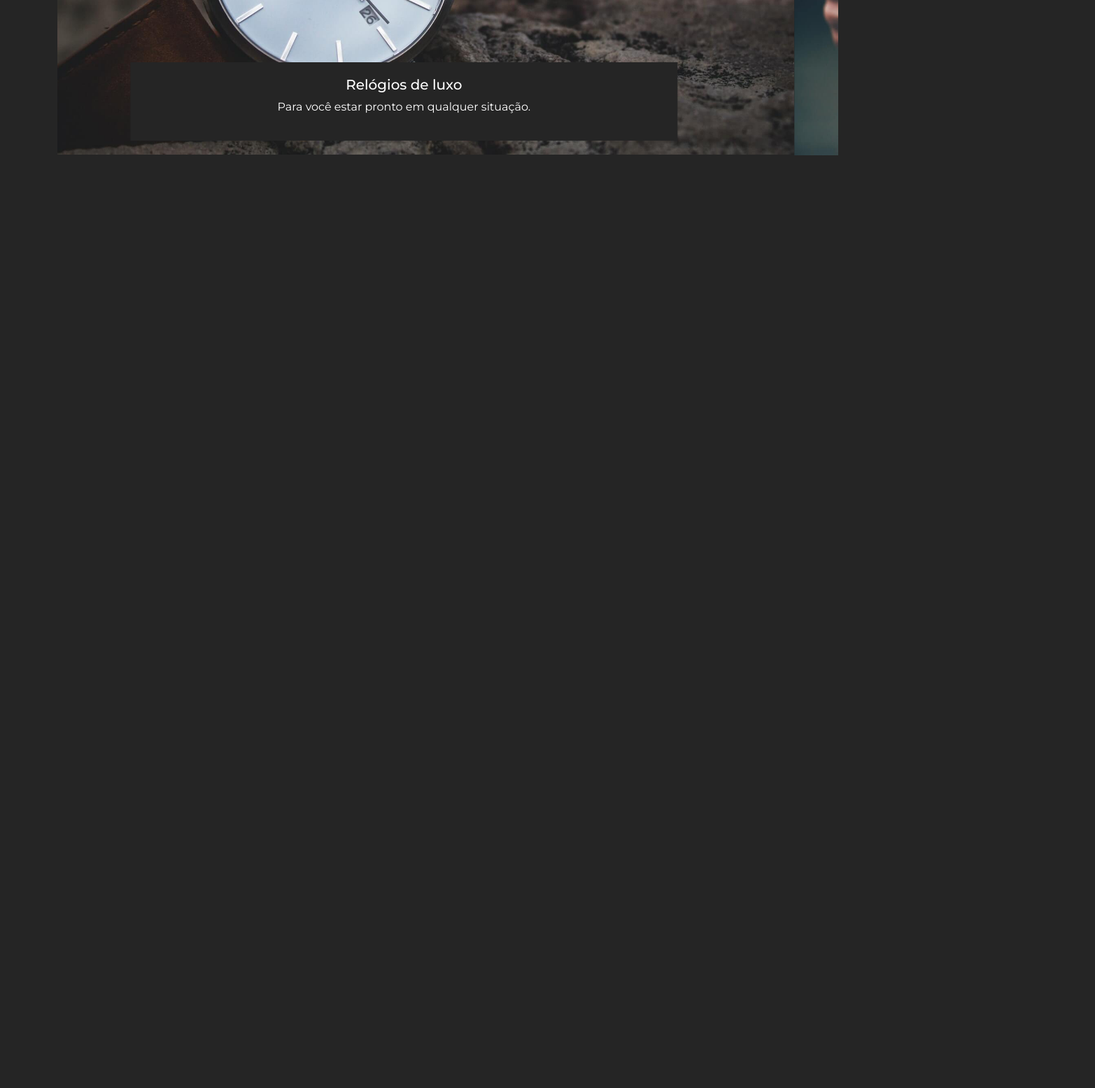
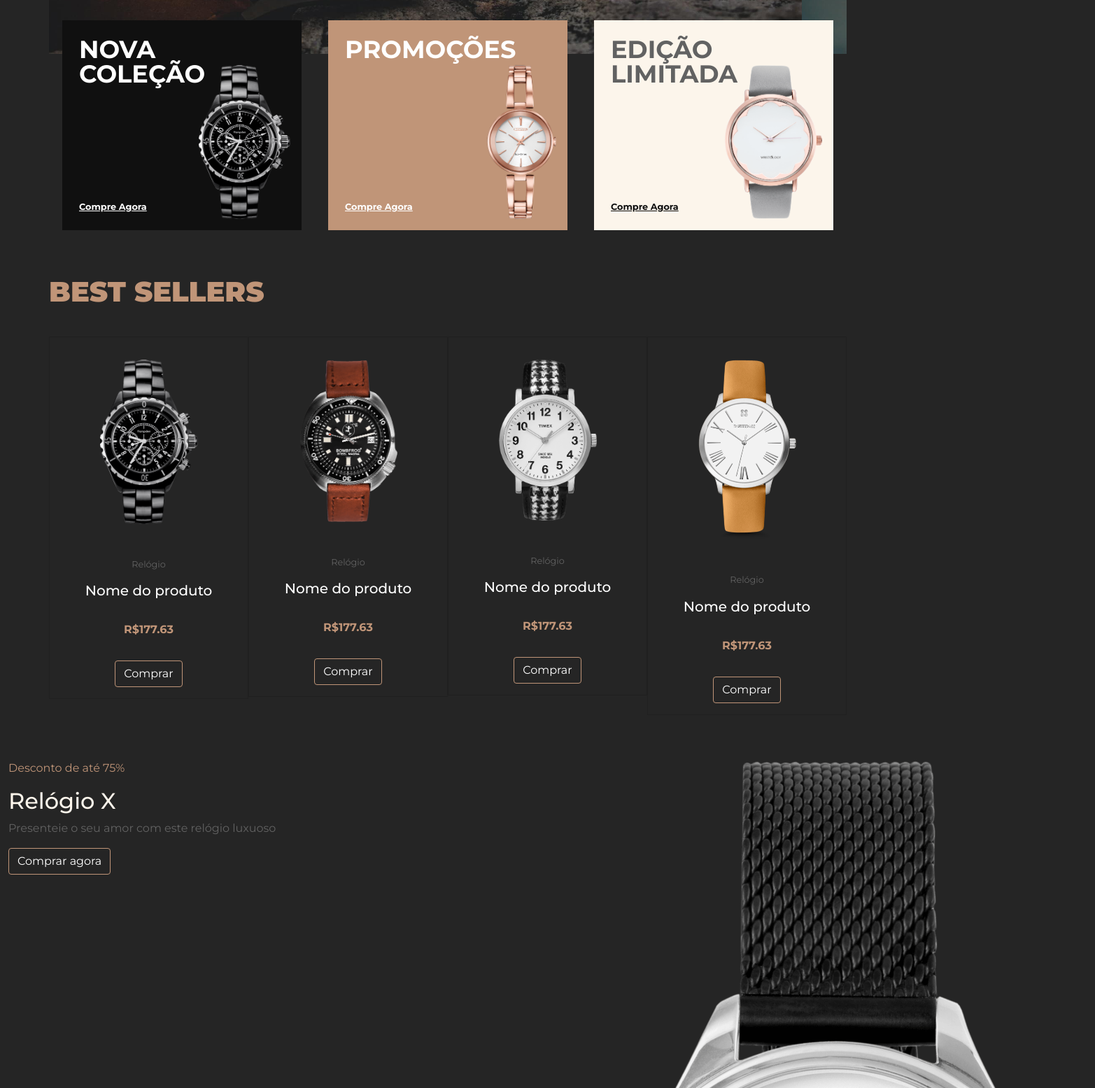
Before and after one commit to fabioluizvieiradasilva/ExactTime, a plain HTML site: page index.html in a window 1280 px wide. Shown: the part 679-2234 px from the top of the page at 70% size, 1565 px wide, since content can reach past the window. Before the commit the page ends 901 px from the top, so only its background shows below. Drawn offline with nearby package versions, Linux system fonts and the light colour scheme.

Commit message:
Iniciando o banner

```diff
--- a/css/style.css
+++ b/css/style.css
@@ -121,6 +121,123 @@ body {
     font-size: 1.5em;
 }
 
+/*BANNERS*/
+#banners-container{
+    padding: 0;
+}
+
+.carousel-caption{
+    bottom:5em;
+    padding: 1em;
+    left: 12%;
+    right: 12%;
+}
+
+.carousel-caption h5{
+    font-size: 1.8em;
+}
+
+/*MINI BANNER*/
+#mini-banners {
+    margin-top: -3em;
+    z-index: 10;
+}
+
+#mini-banners .col-12{
+    z-index: 1;
+    height: 300px;
+    padding: 1.5em;
+    position: relative;
+    display: flex;
+    flex-direction: column;
+    justify-content: space-between;
+}
+
+#mini-banners .col-12 h2 {
+    text-transform: uppercase;
+    max-width: 50px;
+    font-size: 2.2em;
+    font-weight: 700;
+    line-height: 1em;
+}
+
+#mini-banners .col-12 img {
+    height: 220px;
+    position: absolute;
+    right: 1rem;
+    bottom: 1rem;
+}
+
+#mini-banners .col-12 a {
+    font-weight: bold;
+    color: #FFF;
+    font-size: .8rem;
+    transition: .5s;
+}
+
+#mini-banners .col-12 a:hover {
+    color: #101010;
+}
+
+  #mini-banners #mini-banner-1 a:hover,
+  #mini-banners #mini-banner-3 a:hover {
+    color: #C09578;
+}
+
+  #mini-banners #mini-banner-3 a {
+    color: #101010;
+}
+
+/* BEST SELLERS */
+#best-sellers {
+    padding: 4em 0;
+}
+
+  #best-sellers .row {
+    margin: 0;
+}
+
+  #best-sellers .col-md-3 {
+    padding: 0;
+}
+
+  .title {
+    text-transform: uppercase;
+    font-weight: 900;
+    font-size: 2.5em;
+    margin-bottom: 1em;
+    text-align: center;
+}
+
+.card {
+    text-align: center;
+    border-radius: 0;
+}
+
+  .card img {
+    width: 140px;
+    margin: 2em auto;
+}
+
+  .card .card-category {
+    font-size: .8rem;
+}
+
+  .card .card-text {
+    margin: 2em 0;
+    font-weight: bold;
+}
+
+  .btn {
+    background-color: transparent;
+    border-color: #C09578;
+}
+
+  .btn:hover {
+    background-color: #C09578;
+    border-color: #C09578;
+}
+
 @media(min-width:768px) {
     .navbar-brand {
         text-align: left;
@@ -130,4 +247,28 @@ body {
         display: flex;
         min-width: 80%;
     }
+
+    #slider .carousel-item,
+    #slider img {
+        height: 600px;
+    }
+
+    .carousel-caption{
+        left: 23%;
+        right: 23%;
+    }
+
+    .carousel-caption h5{
+        font-size: 4em;
+    }
+
+    /*MINI BANNER*/
+    #mini-banners .col-12 {
+        max-width: 30%;
+    }
+
+    /*BEST SELLERS*/
+    .title {
+        text-align: left;
+    }
 }
--- a/index.html
+++ b/index.html
@@ -84,7 +84,6 @@
     <!--NAVBAR BOTTOM END-->
 
     <!--BANNER BEGIN-->
-
     <div class="container" id="banners-container">
         <div id="slider" class="carousel slide" data-bs-ride="carousel">
           <div class="carousel-inner">
@@ -112,7 +111,94 @@
             <span class="visually-hidden">Next</span>
           </button>
         </div>
+        <!--MINI BANNERS-->
+        <div class="container" id="mini-banners">
+            <div class="row justify-content-around">
+                <div class="col-12 dark-bg-color" id="mini-banner-1">
+                    <h2>Nova Coleção</h2>
+                    <img src="img/relogio1.png" alt="Relógio 1">
+                    <a href="#">Compre Agora</a>
+                </div>
+                <div class="col-12 secondary-bg-color" id="mini-banner-2">
+                    <h2>Promoções</h2>
+                    <img src="img/relogio2.png" alt="Relógio 2">
+                    <a href="#">Compre Agora</a>
+                </div>
+                <div class="col-12 light-bg-color" id="mini-banner-3">
+                    <h2 class="secondary-color">Edição Limitada</h2>
+                    <img src="img/relogio3.png" alt="Relógio 3">
+                    <a href="#">Compre Agora</a>
+                </div>
+            </div>
+        </div>
+    </div>
     <!--BANNER END-->
 
+    <!--BEST SELLERS BEGIN-->
+    <div class="container" id="best-sellers">
+        <h2 class="title primary-color">Best Sellers</h2>
+        <div class="row">
+          <div class="col-12 col-md-3">
+            <div class="card primary-bg-color">
+              <img src="img/relogio1.png" class="card-img-top img-fluid" alt="Relógio">
+              <div class="card-body">
+                <p class="card-category secondary-color">Relógio</p>
+                <h5 class="card-title">Nome do produto</h5>
+                <p class="card-text primary-color">R$177.63</p>
+                <a href="#" class="btn btn-primary">Comprar</a>
+              </div>
+            </div>
+          </div>
+          <div class="col-12 col-md-3">
+            <div class="card primary-bg-color">
+              <img src="img/relogio4.png" class="card-img-top img-fluid" alt="Relógio">
+              <div class="card-body">
+                <p class="card-category secondary-color">Relógio</p>
+                <h5 class="card-title">Nome do produto</h5>
+                <p class="card-text primary-color">R$177.63</p>
+                <a href="#" class="btn btn-primary">Comprar</a>
+              </div>
+            </div>
+          </div>
+          <div class="col-12 col-md-3">
+            <div class="card primary-bg-color">
+              <img src="img/relogio5.png" class="card-img-top img-fluid" alt="Relógio">
+              <div class="card-body">
+                <p class="card-category secondary-color">Relógio</p>
+                <h5 class="card-title">Nome do produto</h5>
+                <p class="card-text primary-color">R$177.63</p>
+                <a href="#" class="btn btn-primary">Comprar</a>
+              </div>
+            </div>
+          </div>
+          <div class="col-12 col-md-3">
+            <div class="card primary-bg-color">
+              <img src="img/relogio6.png" class="card-img-top img-fluid" alt="Relógio">
+              <div class="card-body">
+                <p class="card-category secondary-color">Relógio</p>
+                <h5 class="card-title">Nome do produto</h5>
+                <p class="card-text primary-color">R$177.63</p>
+                <a href="#" class="btn btn-primary">Comprar</a>
+              </div>
+            </div>
+          </div>
+        </div>
+    </div>
+    <!--BEST SELLERS END-->
+
+  <!-- BANNER DESTAQUE -->
+  <div class="container-fluid" id="bottom-banner">
+    <div class="row">
+      <div class="col-12 col-md-8">
+        <p class="primary-color offer-subtitle">Desconto de até 75%</p>
+        <h2 class="light-color">Relógio X</h2>
+        <p class="secondary-color">Presenteie o seu amor com este relógio luxuoso</p>
+        <a href="#" class="btn btn-primary">Comprar agora</a>
+      </div>
+      <div class="col-12 col-md-4">
+        <img src="img/relogio7.png" alt="Relógio 7">
+      </div>
+    </div>
+  </div>
 </body>
 </html>
```
